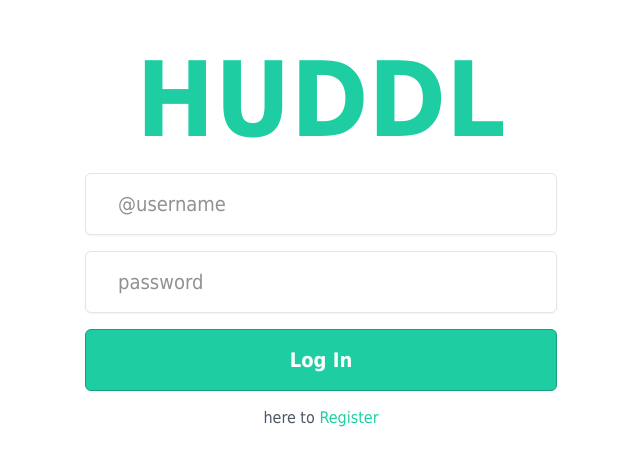
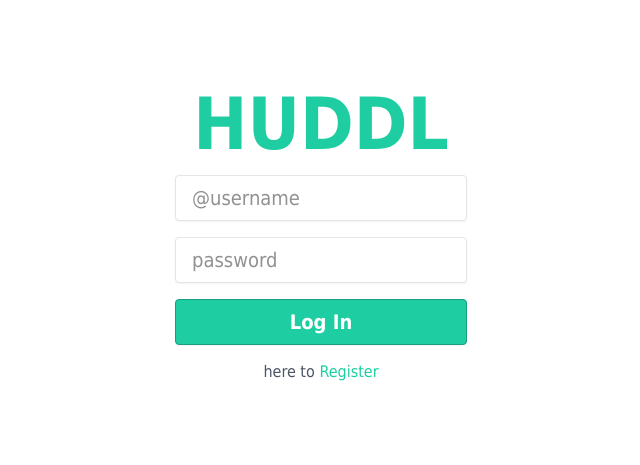
Before and after one commit to JayJayOnGit/huddl, a Next.js app in the folder frontend/: page /auth/login in a window 1280 px wide. Shown: the part 171-636 px from the top of the page, without its empty margins (319-959 px from the left). Built offline with nearby package versions, Linux system fonts and the light colour scheme.

Commit message:
auth form + header style changes

```diff
--- a/frontend/src/components/Header.tsx
+++ b/frontend/src/components/Header.tsx
@@ -9,7 +9,7 @@ export default function Header() {
       onClick={() => router.push("/")}
     >
       <div className="w-full max-w-[1440px] mx-auto">
-        <h1 className="text-2xl font-bold text-brand cursor-pointer">HUDDL</h1>
+        <h1 className="text-2xl font-black text-brand cursor-pointer">HUDDL</h1>
       </div>
     </header>
   );
--- a/frontend/src/components/LoginForm.tsx
+++ b/frontend/src/components/LoginForm.tsx
@@ -28,19 +28,19 @@ export default function LoginForm() {
     <div>
       <form className="flex flex-col gap-4 mx-auto w-full">
         <input
-          className="bg-white px-8 py-4 border-1 border-neutral-200 rounded-md shadow-xs"
+          className="bg-white px-4 py-2 border-1 border-neutral-200 rounded-sm shadow-xs"
           type="text"
           placeholder="@username"
           onChange={(e) => setUsername(e.target.value)}
         />
         <input
-          className="bg-white px-8 py-4 border-1 border-neutral-200 rounded-md shadow-xs"
+          className="bg-white px-4 py-2 border-1 border-neutral-200 rounded-sm shadow-xs"
           type="password"
           placeholder="password"
           onChange={(e) => setPassword(e.target.value)}
         />
         <button
-          className="bg-brand text-white font-bold px-8 py-4 border-1 border-brand-dark rounded-md shadow-xs hover:shadow-md hover:bg-brand-dark"
+          className="bg-brand text-white font-bold px-4 py-2 border-1 border-brand-dark rounded-sm shadow-xs hover:shadow-md hover:bg-brand-dark"
           type="button"
           onClick={() => loginUser()}
         >
--- a/frontend/src/components/RegisterForm.tsx
+++ b/frontend/src/components/RegisterForm.tsx
@@ -28,21 +28,21 @@ export default function LoginForm() {
     <div>
       <form className="flex flex-col gap-4 mx-auto w-full">
         <input
-          className="bg-white px-8 py-4 border-1 border-neutral-200 rounded-md shadow-xs"
+          className="bg-white px-4 py-2 border-1 border-neutral-200 rounded-sm shadow-xs"
           type="text"
           placeholder="@username"
           value={username}
           onChange={(e) => setUsername(e.target.value)}
         />
         <input
-          className="bg-white px-8 py-4 border-1 border-neutral-200 rounded-md shadow-xs"
+          className="bg-white px-4 py-2 border-1 border-neutral-200 rounded-sm shadow-xs"
           type="password"
           placeholder="password"
           value={password}
           onChange={(e) => setPassword(e.target.value)}
         />
         <button
-          className="bg-brand text-white font-bold px-8 py-4 border-1 border-brand-dark rounded-md shadow-xs hover:shadow-md hover:bg-brand-dark"
+          className="bg-brand text-white font-bold px-4 py-2 border-1 border-brand-dark rounded-sm shadow-xs hover:shadow-md hover:bg-brand-dark"
           type="button"
           onClick={() => registerUser()}
         >
--- a/frontend/src/pages/auth/[mode].tsx
+++ b/frontend/src/pages/auth/[mode].tsx
@@ -8,8 +8,8 @@ export default function Auth() {
 
   return (
     <div className="flex flex-col items-center h-full w-full p-4 text-xl bg-white">
-      <div className="flex flex-col justify-center w-full max-w-[520px] m-auto p-6">
-        <div className="w-full text-center text-[104px] max-sm:text-[72px] font-black text-brand">
+      <div className="flex flex-col justify-center w-full max-w-[340px] m-auto p-6">
+        <div className="w-full text-center text-[72px] font-black text-brand">
           HUDDL
         </div>
         {mode === "login" ? <LoginForm /> : <RegisterForm />}
```
